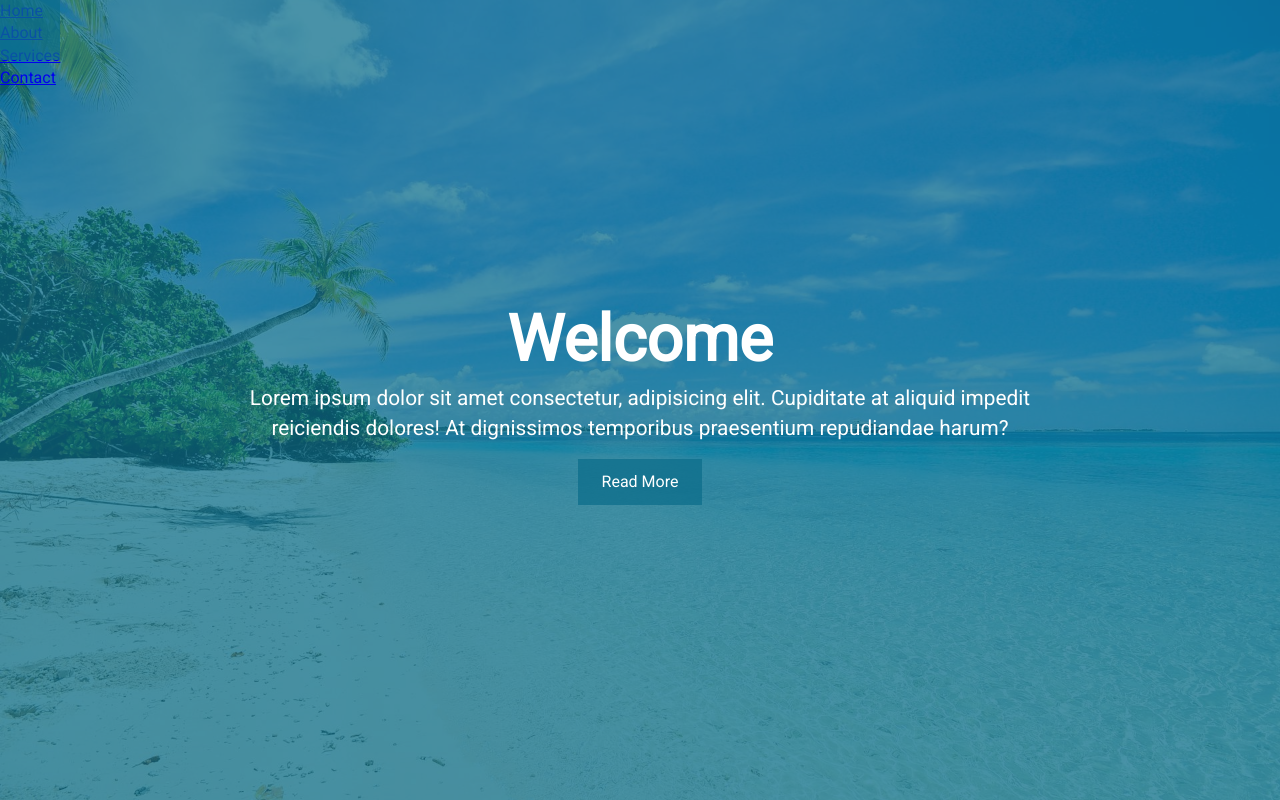
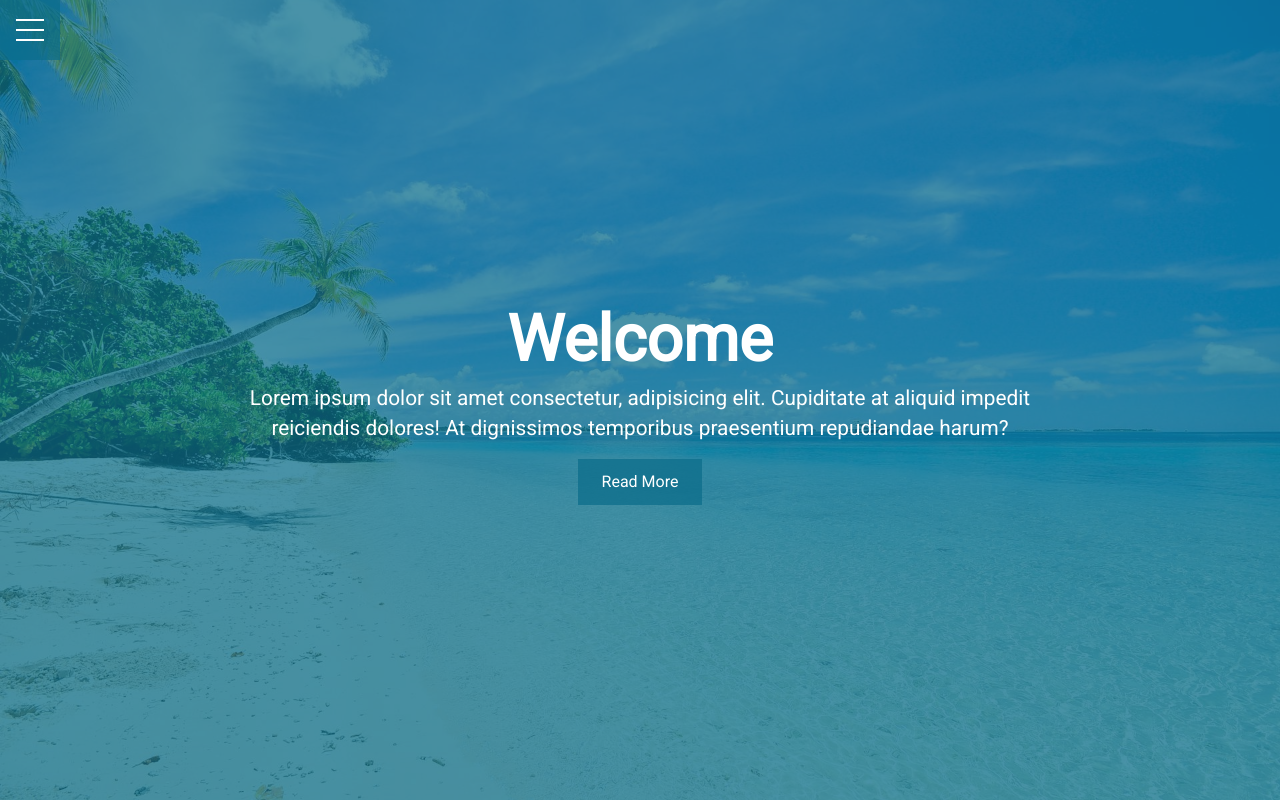
Before and after one commit to chicorykvass/webdev-study, a PHP site: page / in a window 1280 px wide. Run offline with PHP 8.4, Linux system fonts and the light colour scheme.

Commit message:
Studying

```diff
--- a/TRAVERSY MEDIA/HTML+CSS/16_hamburger_menu/css/menu.css
+++ b/TRAVERSY MEDIA/HTML+CSS/16_hamburger_menu/css/menu.css
@@ -29,3 +29,111 @@
   align-items: center;
   justify-content: center;
 }
+
+/* Hamburger line */
+.menu-wrap .hamburger>div {
+  position: relative;
+  width: 100%;
+  height: 2px;
+  background-color: #fff;
+  display: flex;
+  align-items: center;
+  justify-content: center;
+  transition: all 0.4s ease;
+}
+
+/* Top and bottom lines*/
+.menu-wrap .hamburger>div::before,
+.menu-wrap .hamburger>div::after {
+  content: '';
+  position: absolute;
+  z-index: 1;
+  top: -10px;
+  width: 100%;
+  height: 2px;
+  background-color: inherit;
+}
+
+/* Moves line down */
+.menu-wrap .hamburger>div::after {
+  top: 10px;
+}
+
+/* Toggler animate */
+.menu-wrap .toggler:checked+.hamburger>div {
+  transform: rotate(135deg);
+}
+
+/* Turn lines into X */
+.menu-wrap .toggler:checked+.hamburger>div::before,
+.menu-wrap .toggler:checked+.hamburger>div::after {
+  top: 0;
+  transform: rotate(90deg);
+}
+
+/* Rotate on hover when checked */
+.menu-wrap .toggler:checked:hover+.hamburger>div {
+  transform: rotate(225deg);
+}
+
+/* Show menu */
+.menu-wrap .toggler:checked~.menu {
+  visibility: visible;
+}
+
+.menu-wrap .toggler:checked~.menu>div {
+  transform: scale(1);
+  transition-duration: var(--menu-speed);
+}
+
+.menu-wrap .toggler:checked~.menu>div>div {
+  opacity: 1;
+  transition: opacity 0.4s ease;
+}
+
+.menu-wrap .menu {
+  position: fixed;
+  top: 0;
+  left: 0;
+  width: 100%;
+  height: 100%;
+  visibility: hidden;
+  overflow: hidden;
+  display: flex;
+  align-items: center;
+  justify-content: center;
+}
+
+.menu-wrap .menu>div {
+  background: var(--overlay-color);
+  border-radius: 50%;
+  width: 200vw;
+  height: 200vw;
+  display: flex;
+  flex: none;
+  align-items: center;
+  justify-content: center;
+  transform: scale(0);
+  transition: all 0.4s ease;
+}
+
+.menu-wrap .menu>div>div {
+  text-align: center;
+  max-width: 90vh;
+  max-height: 100vh;
+  opacity: 0;
+  transition: opacity 0.4s ease;
+}
+
+.menu-wrap .menu>div>div>ul>li {
+  list-style: none;
+  color: #fff;
+  font-size: 1.5rem;
+  padding: 1rem;
+}
+
+.menu-wrap .menu>div>div>ul>li>a {
+  color: inherit;
+  text-decoration: none;
+  transition: color 0.4s ease;
+}
```
